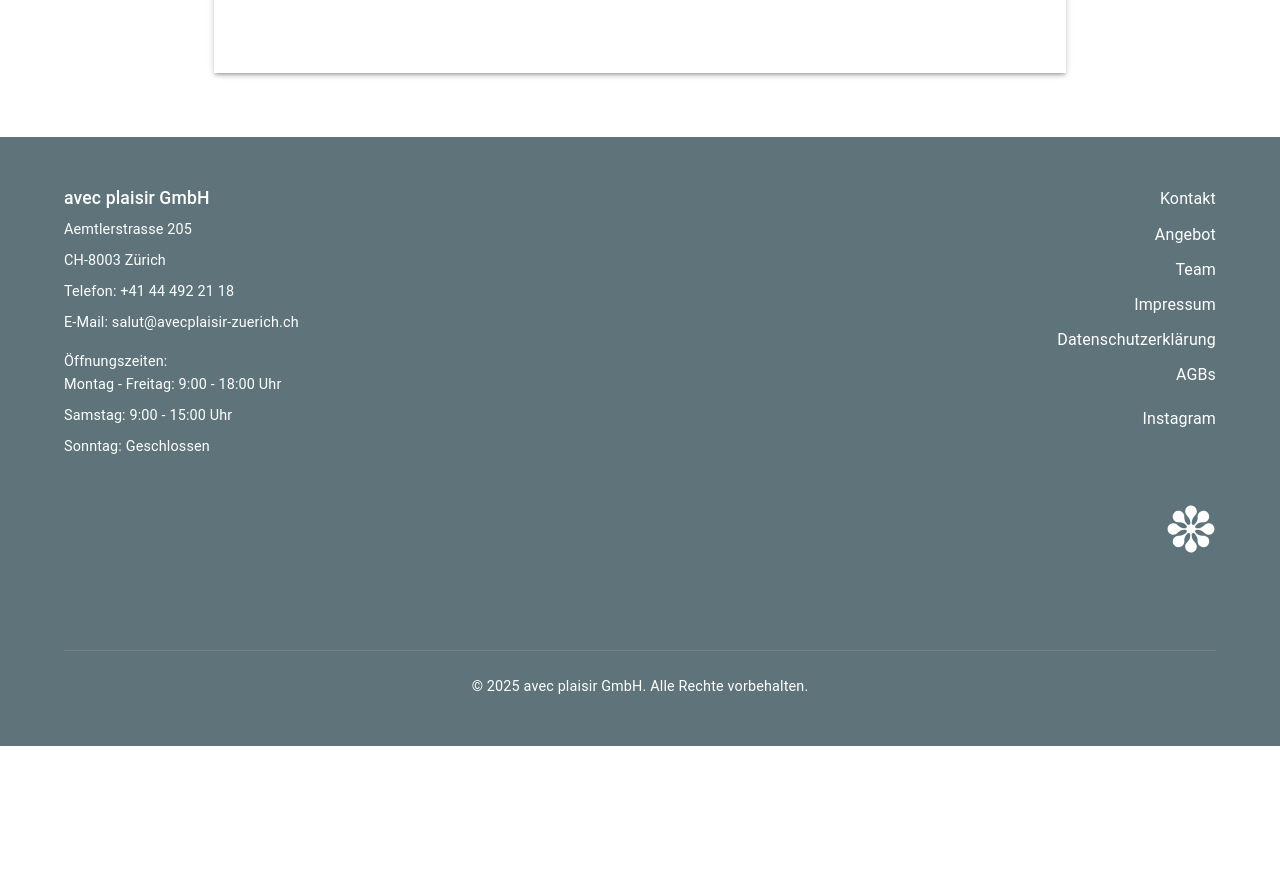
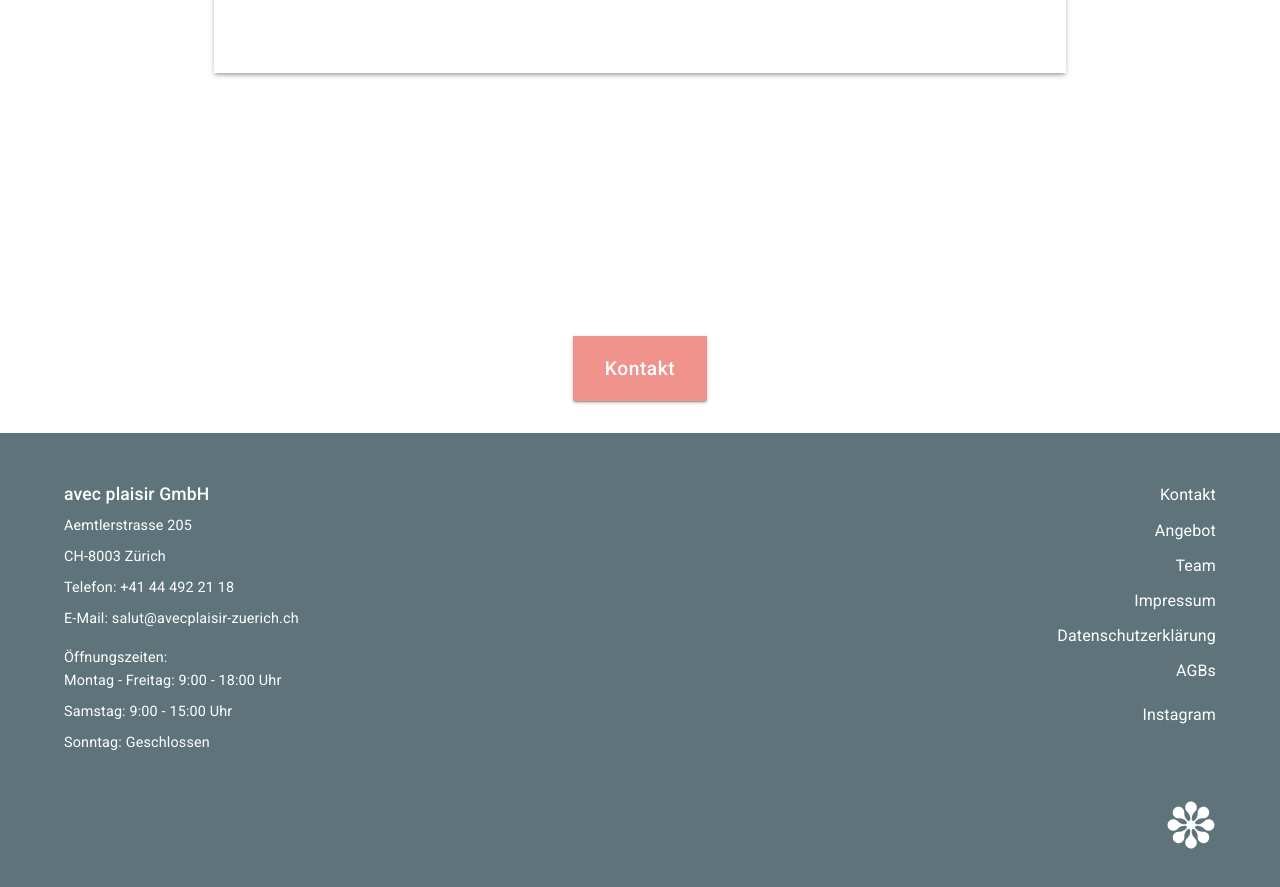
Before and after one commit to benschg/avec-plaisir-website, a React (Vite) app: page /impressum in a window 1280 px wide. Shown: the part 1360-2247 px from the top of the page. Before the commit the page ends 2106 px from the top, so only its background shows below. Built offline with nearby package versions, Linux system fonts and the light colour scheme; some icons are missing.

Commit message:
Added the last touches

```diff
--- a/index.html
+++ b/index.html
@@ -5,6 +5,9 @@
     <link rel="icon" type="image/svg+xml" href="/avec-plaisir-flower-black.svg" />
     <meta name="viewport" content="width=device-width, initial-scale=1.0" />
     <meta name="description" content="avec plaisir zürich - Blumenladen im Kreis 3. Frische Blumen, Abo-Service, Trauerfloristik und Event-Dekoration." />
+    <link rel="preconnect" href="https://fonts.googleapis.com">
+    <link rel="preconnect" href="https://fonts.gstatic.com" crossorigin>
+    <link href="https://fonts.googleapis.com/css2?family=Inter:wght@100;300;400;500;700&family=Jost:wght@100;300;400;500;700&family=Lora:wght@400;500;600;700&family=Roboto:wght@100;300;400;500;700&display=swap" rel="stylesheet">
     <title>avec plaisir zürich - Blumenladen im Kreis 3</title>
   </head>
   <body>
--- a/package.json
+++ b/package.json
@@ -17,6 +17,7 @@
   "dependencies": {
     "@emotion/react": "^11.14.0",
     "@emotion/styled": "^11.14.1",
+    "@fontsource/jost": "^5.2.8",
     "@mui/icons-material": "^7.3.2",
     "@mui/material": "^7.3.2",
     "@types/react-router-dom": "^5.3.3",
--- a/src/components/AnimatedText.tsx
+++ b/src/components/AnimatedText.tsx
@@ -36,7 +36,7 @@ const AnimatedText = ({
       sx={{
         display: 'inline-flex',
         alignItems: 'baseline',
-        fontFamily: 'Inter',
+        fontFamily: 'Lora',
         fontSize: fontSize,
         fontWeight: 300,
         color: headingColor,
@@ -47,7 +47,7 @@ const AnimatedText = ({
       <Box
         sx={{
           position: 'relative',
-          minWidth: '2em',
+          minWidth: '4em',
           height: '1.3em',
           display: 'inline-block',
           overflow: 'hidden',
@@ -58,9 +58,14 @@ const AnimatedText = ({
           component="span"
           sx={{
             position: 'absolute',
-            left: 0,
+            right: 0,
             top: 0,
             whiteSpace: 'nowrap',
+            textAlign: 'right',
+            display: 'flex',
+            alignItems: 'center',
+            width: '100%',
+            justifyContent: 'flex-end',
           }}
         >
           avec
@@ -70,7 +75,7 @@ const AnimatedText = ({
       <Box
         sx={{
           position: 'relative',
-          minWidth: { xs: '3em', md: '3em' },
+          minWidth: { xs: '4em', md: '4em' },
           height: '1.3em',
           display: 'inline-block',
           overflow: 'hidden',
--- a/src/components/Layout.tsx
+++ b/src/components/Layout.tsx
@@ -4,6 +4,7 @@ import FallingFlowers from './FallingFlowers'
 import DynamicBackground from './DynamicBackground'
 import ScrollStepper from './ScrollStepper'
 import Footer from './Footer'
+import ContactCallToAction from '../sections/ContactCallToAction'
 
 interface LayoutProps {
   children: React.ReactNode
@@ -23,6 +24,7 @@ const Layout = ({ children, showScrollStepper = false }: LayoutProps) => {
         <Box component="main" sx={{ position: 'relative', zIndex: 0, flex: 1 }}>
           {children}
         </Box>
+        <ContactCallToAction />
         <Footer />
       </Box>
     </DynamicBackground>
--- /dev/null
+++ b/src/sections/ContactCallToAction.tsx
@@ -0,0 +1,38 @@
+import { Typography, Container, Button } from '@mui/material'
+
+const ContactCallToAction = () => {
+  return (
+    <Container maxWidth="md" sx={{ py: 4, textAlign: 'center' }}>
+      <Typography
+        variant="h4"
+        sx={{ fontSize: '3em', fontWeight: '300', fontFamily: 'Jost', mb: 4 }}
+      >
+        Brauchen Sie blumige Beratung? Wir freuen uns auf Ihre Kontaktaufnahme!
+      </Typography>
+      <Button
+        variant="contained"
+        size="large"
+        onClick={() => {
+          document
+            .getElementById('kontakt')
+            ?.scrollIntoView({ behavior: 'smooth' })
+        }}
+        sx={{
+          bgcolor: 'primary.main',
+          color: 'white',
+          px: 4,
+          py: 2,
+          fontSize: '1.2rem',
+          fontWeight: '500',
+          '&:hover': {
+            bgcolor: 'primary.dark',
+          },
+        }}
+      >
+        Kontakt
+      </Button>
+    </Container>
+  )
+}
+
+export default ContactCallToAction
--- a/src/sections/HeroSection.tsx
+++ b/src/sections/HeroSection.tsx
@@ -51,13 +51,20 @@ const HeroSection = () => {
               justifyContent: 'center',
             }}
           >
-            <img
-              src="/images/Flower-wht-150x150.png"
-              alt="avec plaisir flower logo"
-              style={{
+            <Box
+              sx={{
                 width: '80px',
                 height: '80px',
-                objectFit: 'contain',
+                backgroundColor: textColor,
+                maskImage: 'url(/avec-plaisir-flower-white.svg)',
+                maskSize: 'contain',
+                maskRepeat: 'no-repeat',
+                maskPosition: 'center',
+                WebkitMaskImage: 'url(/avec-plaisir-flower-white.svg)',
+                WebkitMaskSize: 'contain',
+                WebkitMaskRepeat: 'no-repeat',
+                WebkitMaskPosition: 'center',
+                transition: 'background-color 0.8s ease',
               }}
             />
           </Box>
--- a/src/sections/ServicesSection.tsx
+++ b/src/sections/ServicesSection.tsx
@@ -19,7 +19,7 @@ const ServicesSection = () => {
       <Container maxWidth="lg">
         <Box display={'flex'} justifyContent={'center'}>
           <Box
-            maxWidth={{ xs: '90%', md: '700px' }}
+            maxWidth={{ xs: '90%', md: '1000px' }}
             display={'flex'}
             justifyContent={'center'}
             alignContent={'center'}
@@ -31,11 +31,15 @@ const ServicesSection = () => {
               variant="h2"
               sx={{ color: headingColor }}
               fontSize={{ xs: '3.0rem', md: '8rem' }}
+              fontFamily={'Lora'}
+              fontWeight={'600'}
             >
               avec plaisir!
             </Typography>
             <Typography
               variant="h2"
+              fontFamily={'Lora'}
+              fontWeight={'600'}
               sx={{ color: headingColor }}
               fontSize={{ xs: '1.1rem', md: '3rem' }}
             >
--- a/src/sections/TeamSection.tsx
+++ b/src/sections/TeamSection.tsx
@@ -1,7 +1,9 @@
 import { Box, Typography, Container, Grid } from '@mui/material'
 import { teamMembers } from '../data/teamMembers'
+import { useTextColor } from '../components/DynamicBackground'
 
 const TeamSection = () => {
+  const { textColor } = useTextColor()
   return (
     <Box
       id="team"
@@ -22,12 +24,20 @@ const TeamSection = () => {
           >
             <Grid size={{ xs: 12, md: 6 }} spacing="gap">
               <Box gap="40px" display={'flex'} flexDirection={'column'}>
-                <img
-                  src="/images/Flower-wht-150x150.png"
-                  alt="avec plaisir flower logo"
-                  style={{
+                <Box
+                  sx={{
                     width: '40px',
-                    objectFit: 'contain',
+                    height: '40px',
+                    backgroundColor: textColor,
+                    maskImage: 'url(/avec-plaisir-flower-white.svg)',
+                    maskSize: 'contain',
+                    maskRepeat: 'no-repeat',
+                    maskPosition: 'center',
+                    WebkitMaskImage: 'url(/avec-plaisir-flower-white.svg)',
+                    WebkitMaskSize: 'contain',
+                    WebkitMaskRepeat: 'no-repeat',
+                    WebkitMaskPosition: 'center',
+                    transition: 'background-color 0.8s ease',
                   }}
                 />
 
```
Also changed, not shown: 2 other files (tests, documents, lock files or other folders).
